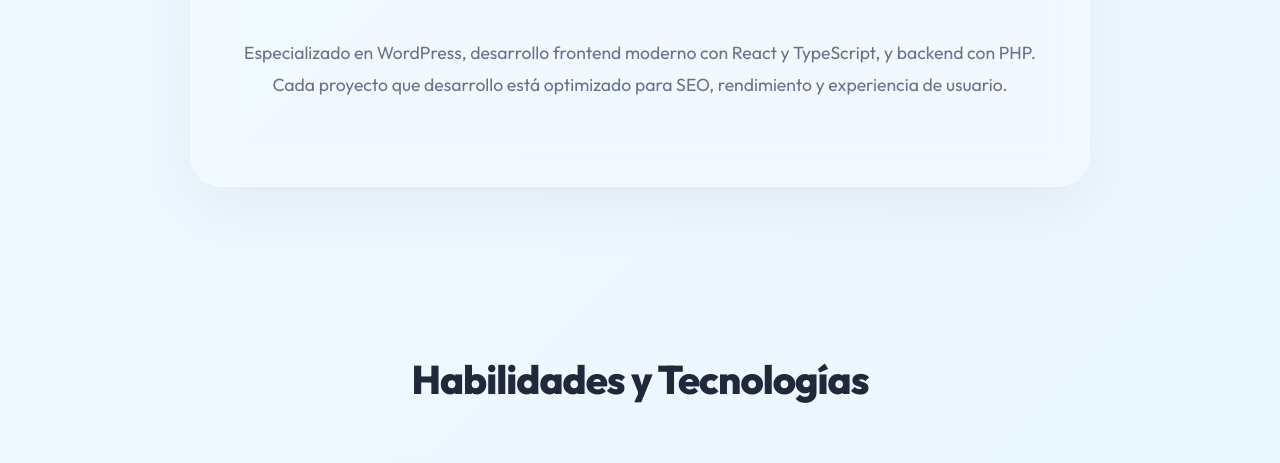
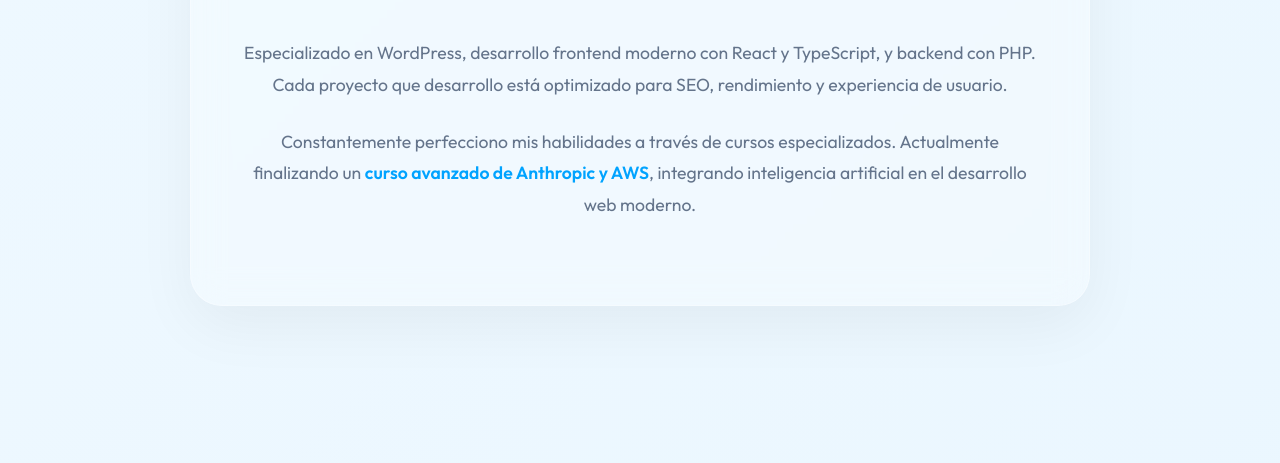
Before and after one commit to Caicabilu/brauliotapia, a website built with Vite: page index.html in a window 1280 px wide. Shown: the part 1371-1834 px from the top of the page. Built offline with nearby package versions, Linux system fonts and the light colour scheme.

Commit message:
Add continuous learning info to About section
- Mention specialized courses and skill development
- Highlight current Anthropic & AWS advanced course

Co-Authored-By: Claude Opus 4.5 <noreply@anthropic.com>

```diff
--- a/index.html
+++ b/index.html
@@ -170,6 +170,8 @@
                         </div>
 
                         <p>Especializado en WordPress, desarrollo frontend moderno con React y TypeScript, y backend con PHP. Cada proyecto que desarrollo está optimizado para SEO, rendimiento y experiencia de usuario.</p>
+
+                        <p>Constantemente perfecciono mis habilidades a través de cursos especializados. Actualmente finalizando un <strong>curso avanzado de Anthropic y AWS</strong>, integrando inteligencia artificial en el desarrollo web moderno.</p>
                     </div>
                 </div>
             </div>
```
